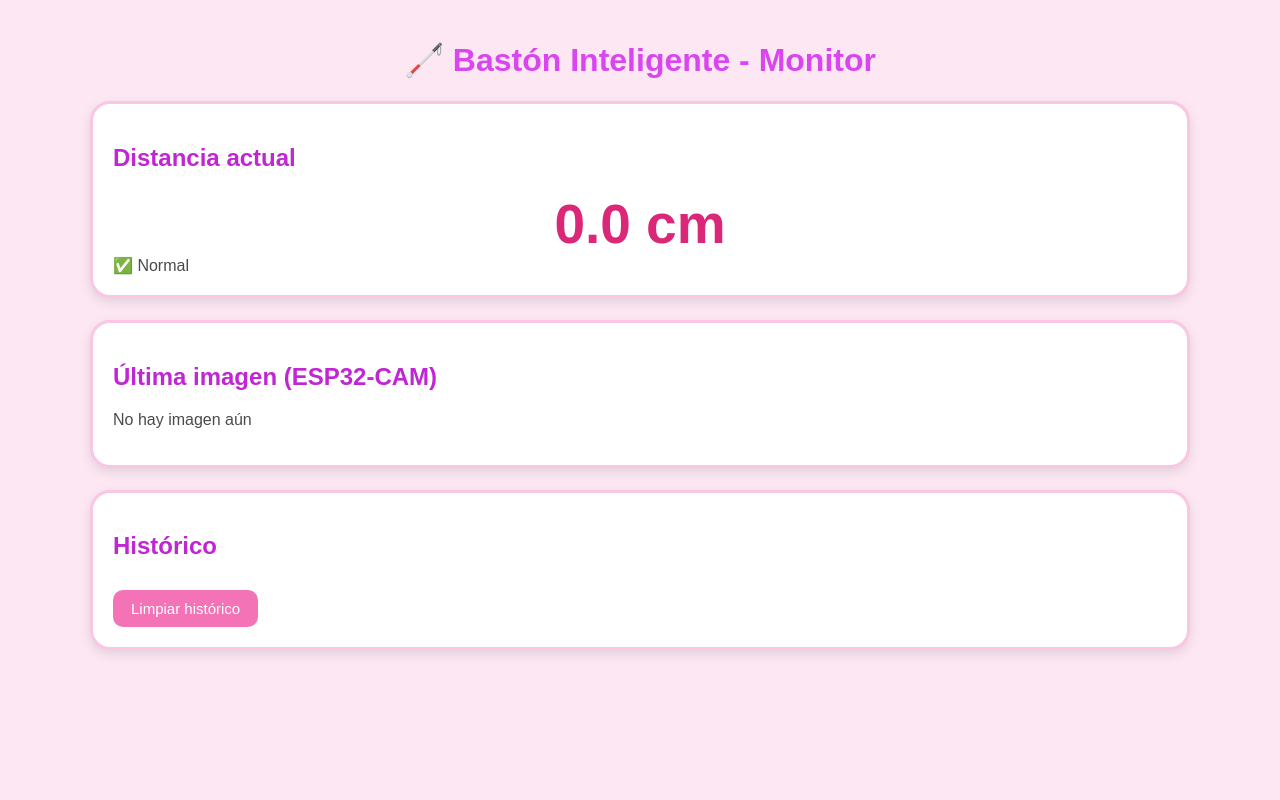
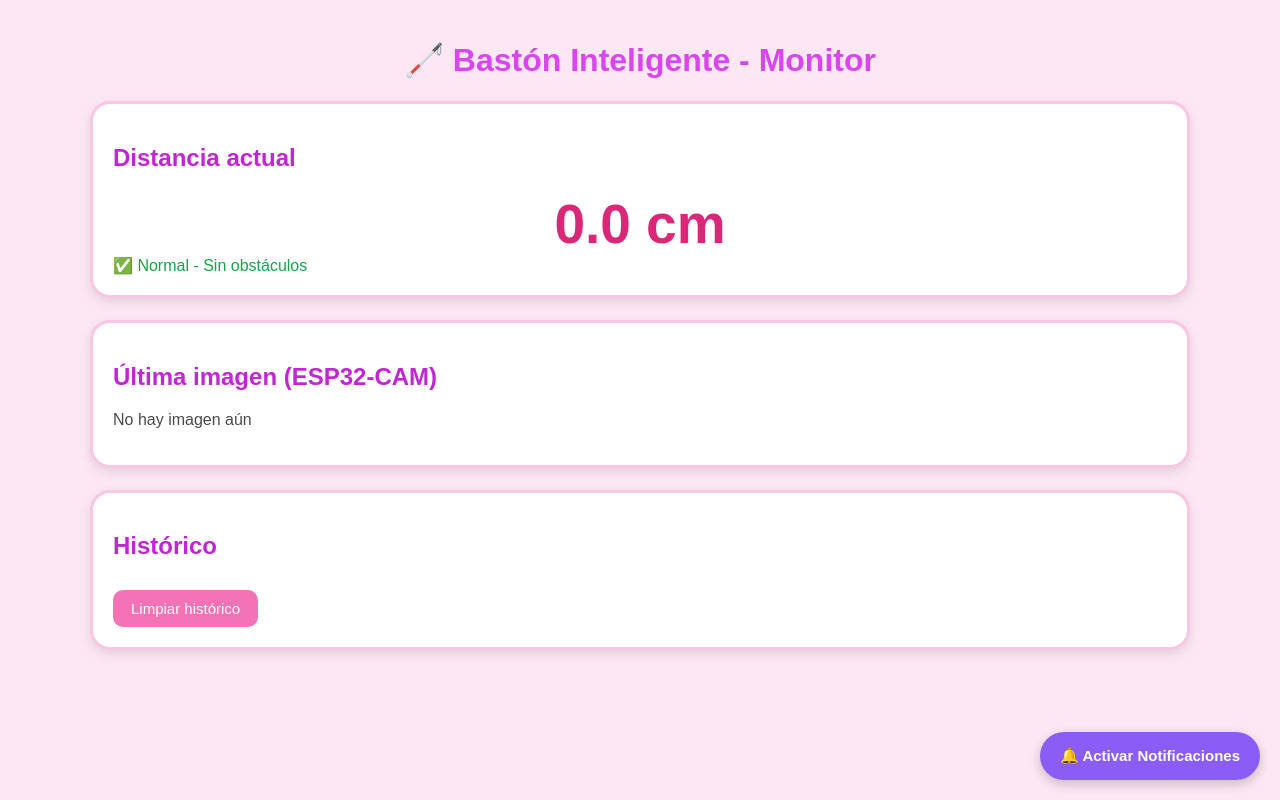
Before and after one commit to Jefemobal17/Baston-Inteligente, a Flask app: page / in a window 1280 px wide. Run offline with Flask 2, Linux system fonts and the light colour scheme; data that the repository does not hold is empty.

Commit message:
Update index.html

```diff
--- a/templates/index.html
+++ b/templates/index.html
@@ -13,6 +13,7 @@ body{
   color:#4a4a4a;
   margin:0;
   padding:20px;
+  transition: background 0.3s ease;
 }
 
 .container{
@@ -77,6 +78,38 @@ img.ultima{
   border-radius:12px;
   border:3px solid #f9c6e4;
 }
+
+/* Animación de shake para alertas */
+@keyframes shake {
+  0%, 100% { transform: translateX(0); }
+  10%, 30%, 50%, 70%, 90% { transform: translateX(-5px); }
+  20%, 40%, 60%, 80% { transform: translateX(5px); }
+}
+
+/* Botón de notificaciones */
+.notif-btn {
+  position: fixed;
+  bottom: 20px;
+  right: 20px;
+  background: #8b5cf6;
+  color: white;
+  border: none;
+  padding: 15px 20px;
+  border-radius: 50px;
+  cursor: pointer;
+  box-shadow: 0 4px 12px rgba(0,0,0,0.2);
+  font-weight: bold;
+  z-index: 1000;
+}
+
+.notif-btn:hover {
+  background: #7c3aed;
+}
+
+/* Alerta parpadeante */
+.alerta-activa {
+  animation: shake 0.5s infinite;
+}
 </style>
 </head>
 
@@ -85,7 +118,7 @@ img.ultima{
   <h1>🦯 Bastón Inteligente - Monitor</h1>
 
   <!-- TARJETA DE DISTANCIA -->
-  <div class="card">
+  <div class="card" id="cardDistancia">
     <h2>Distancia actual</h2>
     <div class="distancia-valor" id="distancia">-- cm</div>
     <div id="estado">Esperando...</div>
@@ -114,23 +147,139 @@ img.ultima{
 const BASE = "";
 
 // --------------------------------------
-// NOTIFICACIONES
+// NOTIFICACIONES MEJORADAS
 // --------------------------------------
-if (Notification.permission !== "granted") {
-    Notification.requestPermission();
-}
+let alertaPrev = false;
+let ultimaNotificacion = 0;
+const INTERVALO_NOTIFICACION = 3000; // Notificar cada 3 segundos si persiste la alerta
 
-function enviarNotificacion(mensaje) {
-    if (Notification.permission === "granted") {
-        new Notification("🚨 Bastón Inteligente", {
-            body: mensaje,
-            icon: "https://cdn-icons-png.flaticon.com/128/3917/3917215.png"
-        });
+// Solicitar permisos al cargar
+async function solicitarPermisos() {
+    if (Notification.permission === "default") {
+        const permiso = await Notification.requestPermission();
+        if (permiso === "granted") {
+            console.log("✅ Notificaciones activadas");
+            mostrarMensaje("✅ Notificaciones activadas correctamente", "success");
+        } else {
+            console.log("❌ Notificaciones bloqueadas");
+            mostrarMensaje("⚠️ Por favor activa las notificaciones", "warning");
+        }
     }
 }
 
-// Evita repetir notificaciones
-let alertaPrev = false;
+// Llamar al inicio
+solicitarPermisos();
+
+function enviarNotificacion(mensaje, tipo = "alerta") {
+    const ahora = Date.now();
+
+    // Evitar spam de notificaciones
+    if (tipo === "alerta" && ahora - ultimaNotificacion < INTERVALO_NOTIFICACION) {
+        return;
+    }
+
+    if (Notification.permission === "granted") {
+        const notificacion = new Notification("🚨 Bastón Inteligente - ALERTA", {
+            body: mensaje,
+            icon: "https://cdn-icons-png.flaticon.com/128/3917/3917215.png",
+            badge: "https://cdn-icons-png.flaticon.com/128/3917/3917215.png",
+            tag: "baston-alerta", // Evita duplicados
+            requireInteraction: true, // Mantiene la notificación visible
+            vibrate: [200, 100, 200, 100, 200], // Vibración en móvil
+            silent: false
+        });
+
+        // Reproducir sonido de alerta
+        reproducirSonido();
+
+        // Click en notificación enfoca la ventana
+        notificacion.onclick = function() {
+            window.focus();
+            this.close();
+        };
+
+        ultimaNotificacion = ahora;
+        console.log("📢 Notificación enviada:", mensaje);
+    } else {
+        console.warn("⚠️ Permiso de notificaciones no concedido");
+        // Mostrar alerta visual en la página
+        mostrarAlertaVisual(mensaje);
+    }
+}
+
+// Sonido de alerta
+function reproducirSonido() {
+    try {
+        const audioContext = new (window.AudioContext || window.webkitAudioContext)();
+        const oscillator = audioContext.createOscillator();
+        const gainNode = audioContext.createGain();
+
+        oscillator.connect(gainNode);
+        gainNode.connect(audioContext.destination);
+
+        oscillator.frequency.value = 800; // Frecuencia del beep
+        oscillator.type = 'sine';
+
+        gainNode.gain.setValueAtTime(0.3, audioContext.currentTime);
+        gainNode.gain.exponentialRampToValueAtTime(0.01, audioContext.currentTime + 0.5);
+
+        oscillator.start(audioContext.currentTime);
+        oscillator.stop(audioContext.currentTime + 0.5);
+    } catch(e) {
+        console.log("No se pudo reproducir sonido:", e);
+    }
+}
+
+// Alerta visual alternativa si no hay permisos
+function mostrarAlertaVisual(mensaje) {
+    const alerta = document.createElement('div');
+    alerta.style.cssText = `
+        position: fixed;
+        top: 20px;
+        right: 20px;
+        background: #dc2626;
+        color: white;
+        padding: 20px;
+        border-radius: 10px;
+        box-shadow: 0 4px 12px rgba(0,0,0,0.3);
+        z-index: 9999;
+        font-weight: bold;
+        animation: shake 0.5s;
+        max-width: 300px;
+    `;
+    alerta.textContent = "🚨 " + mensaje;
+    document.body.appendChild(alerta);
+
+    setTimeout(() => alerta.remove(), 5000);
+}
+
+// Mensaje de sistema
+function mostrarMensaje(texto, tipo) {
+    const colores = {
+        success: '#16a34a',
+        warning: '#ea580c',
+        info: '#2563eb'
+    };
+
+    const msg = document.createElement('div');
+    msg.style.cssText = `
+        position: fixed;
+        top: 20px;
+        left: 50%;
+        transform: translateX(-50%);
+        background: ${colores[tipo] || colores.info};
+        color: white;
+        padding: 15px 25px;
+        border-radius: 10px;
+        box-shadow: 0 4px 12px rgba(0,0,0,0.2);
+        z-index: 9999;
+        font-weight: 500;
+    `;
+    msg.textContent = texto;
+    document.body.appendChild(msg);
+
+    setTimeout(() => msg.remove(), 3000);
+}
 
 // --------------------------------------
 // OBTENER DATOS DEL SERVIDOR
@@ -145,19 +294,42 @@ async function obtener() {
     document.getElementById('distancia').textContent =
       (data.distancia || 0).toFixed(1) + " cm";
 
+    const cardDistancia = document.getElementById('cardDistancia');
+
     // ALERTA
     if (data.alerta) {
-      document.getElementById('estado').textContent =
-        "⚠️ ALERTA - Objeto cercano";
+      document.getElementById('estado').innerHTML =
+        '<span style="color:#dc2626;font-weight:bold;font-size:18px;">🚨 ALERTA - Objeto cercano</span>';
 
-      if (!alertaPrev) {
-        enviarNotificacion("Alerta: Objeto muy cercano detectado.");
+      // Añadir animación shake a la tarjeta
+      cardDistancia.classList.add('alerta-activa');
+
+      // Notificar con detalle de distancia
+      if (!alertaPrev || Date.now() - ultimaNotificacion >= INTERVALO_NOTIFICACION) {
+        enviarNotificacion(
+          `⚠️ PELIGRO: Objeto a ${(data.distancia || 0).toFixed(1)} cm del bastón`,
+          "alerta"
+        );
         alertaPrev = true;
       }
 
+      // Cambiar color de fondo en alerta
+      document.body.style.background = '#fee2e2';
+
     } else {
-      document.getElementById('estado').textContent = "✅ Normal";
+      document.getElementById('estado').innerHTML =
+        '<span style="color:#16a34a;">✅ Normal - Sin obstáculos</span>';
+
+      // Quitar animación
+      cardDistancia.classList.remove('alerta-activa');
+
+      // Si antes había alerta y ahora no, notificar que se despejó
+      if (alertaPrev) {
+        enviarNotificacion("✅ Vía despejada - Alerta terminada", "normal");
+      }
+
       alertaPrev = false;
+      document.body.style.background = '#fce7f3';
     }
 
     // Imagen de ESP32-CAM
@@ -205,7 +377,7 @@ async function limpiarHistorico() {
   });
 
   document.getElementById('historico').innerHTML = '';
-  alert('Histórico limpiado');
+  mostrarMensaje('Histórico limpiado correctamente', 'success');
 }
 
 // --------------------------------------
@@ -213,6 +385,23 @@ async function limpiarHistorico() {
 // --------------------------------------
 setInterval(()=>{ obtener(); cargarHistorico(); }, 2000);
 obtener(); cargarHistorico();
+
+// Botón flotante para activar notificaciones manualmente
+const btnNotif = document.createElement('button');
+btnNotif.className = 'notif-btn';
+btnNotif.innerHTML = '🔔 Activar Notificaciones';
+btnNotif.onclick = async () => {
+  await solicitarPermisos();
+  if (Notification.permission === "granted") {
+    btnNotif.innerHTML = '✅ Notificaciones ON';
+    setTimeout(() => btnNotif.style.display = 'none', 2000);
+  }
+};
+
+// Mostrar botón solo si no están activadas
+if (Notification.permission !== "granted") {
+  document.body.appendChild(btnNotif);
+}
 </script>
 
 </body>
```
